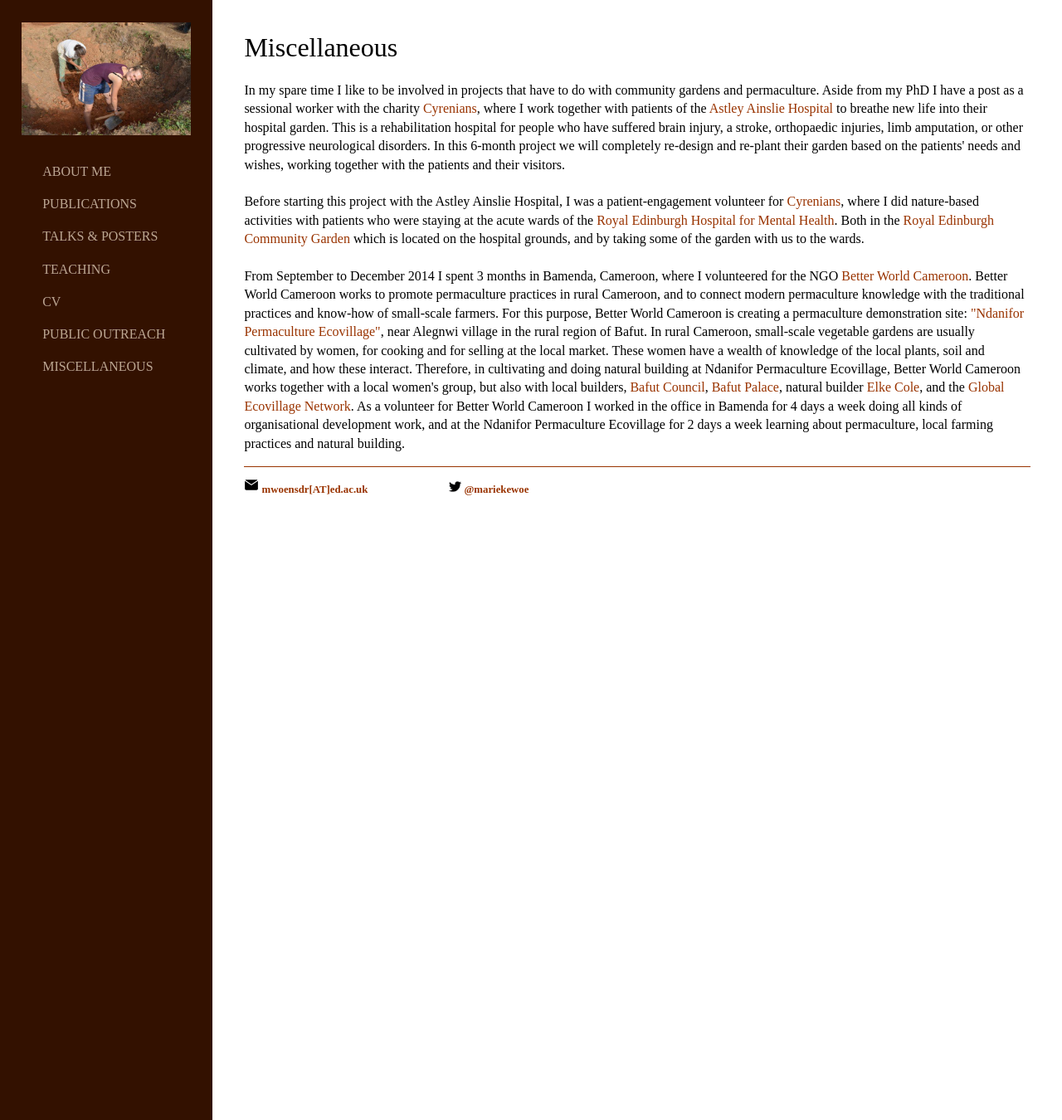
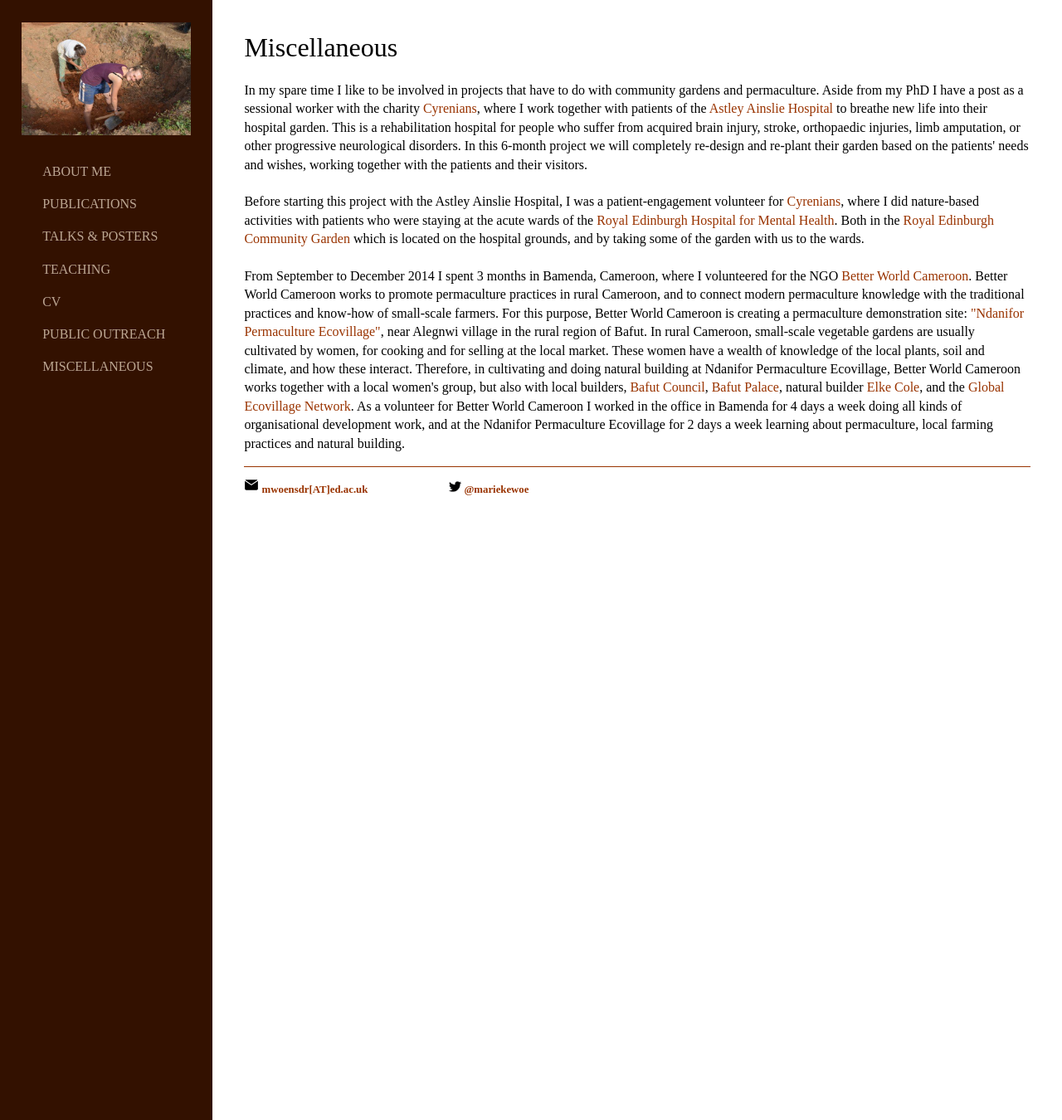
Before and after one commit to marieke-woensdregt/marieke-woensdregt.github.io, a Jekyll site: the page built from misc/index.html, in a window 1280 px wide. Shown: the whole page at 83% size. Built offline with Jekyll 4.4.1, drawn with Linux system fonts in a browser that asks for light colours.

Commit message:
Update index.html

```diff
--- a/misc/index.html
+++ b/misc/index.html
@@ -9,8 +9,8 @@ title: Miscellaneous
 		Aside from my PhD I have a post as a sessional worker with the charity
 		<a href="http://cyrenians.scot/">Cyrenians</a>, where I work together with patients of the
 		<a href="http://www.nhslothian.scot.nhs.uk/GoingToHospital/Locations/AstleyAinslieHospital/Pages/default.aspx">Astley Ainslie Hospital</a>
-		to breathe new life into their hospital garden. This is a rehabilitation hospital for people who have suffered
-		brain injury, a stroke, orthopaedic injuries, limb amputation, or other progressive neurological disorders.
+		to breathe new life into their hospital garden. This is a rehabilitation hospital for people who suffer from
+		acquired brain injury, stroke, orthopaedic injuries, limb amputation, or other progressive neurological disorders.
 		In this 6-month project we will completely re-design and re-plant their garden based on the patients' needs and wishes,
 		working together with the patients and their visitors.
 
```
